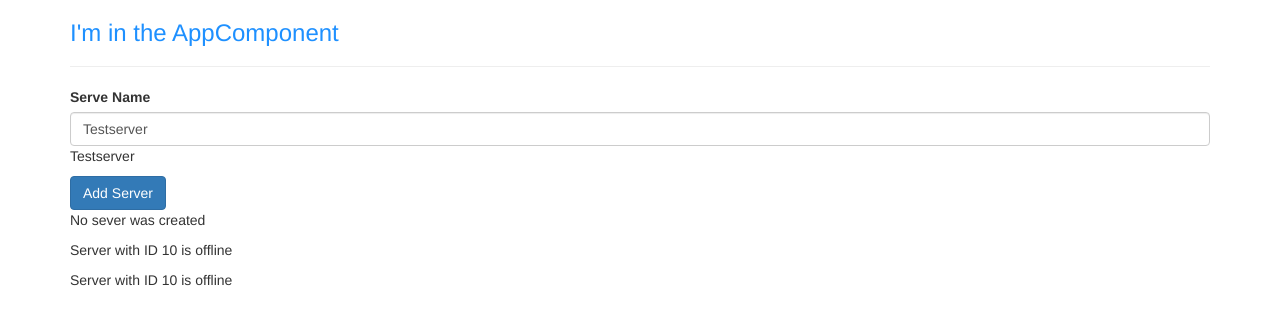
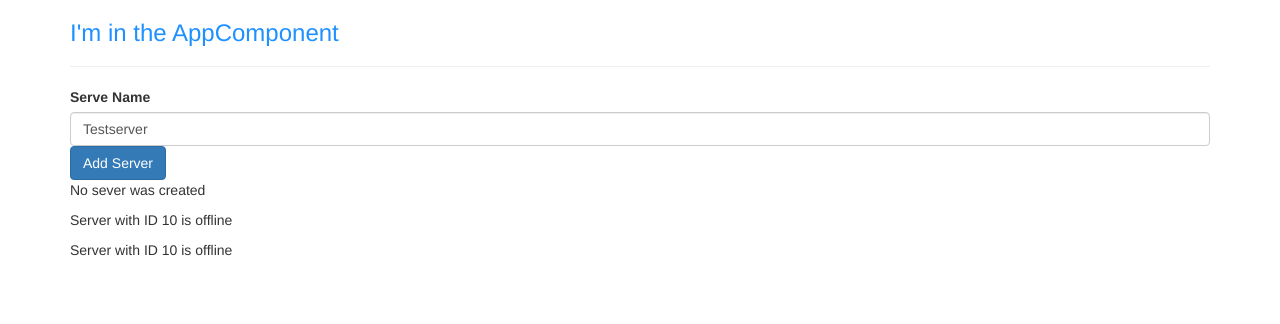
Before and after one commit to RJDulac/angular-app, an Angular app: page / in a window 1280 px wide. Shown: the top 324 px of the page. Built offline with nearby package versions, Linux system fonts and the light colour scheme.

Commit message:
combining all forms of databinding

```diff
--- a/src/app/servers/servers.component.html
+++ b/src/app/servers/servers.component.html
@@ -8,7 +8,7 @@
     class="form-control"
     [(ngModel)] = "serverName">
 
-<p>{{ serverName }}</p>
+<!-- <p>{{ serverName }}</p> -->
 <button
 (click)="onCreateServer()"
 [disabled]="!allowNewServer"
--- a/src/app/servers/servers.component.ts
+++ b/src/app/servers/servers.component.ts
@@ -24,7 +24,7 @@
   ngOnInit() {
   }
   onCreateServer() {
-    this.serverCreationStatus = 'Server was created';
+    this.serverCreationStatus = 'Server was created! ' + this.serverName;
   }
   onUpdateServerName(event: Event) {
     this.serverName = (<HTMLInputElement>event.target).value;
```
